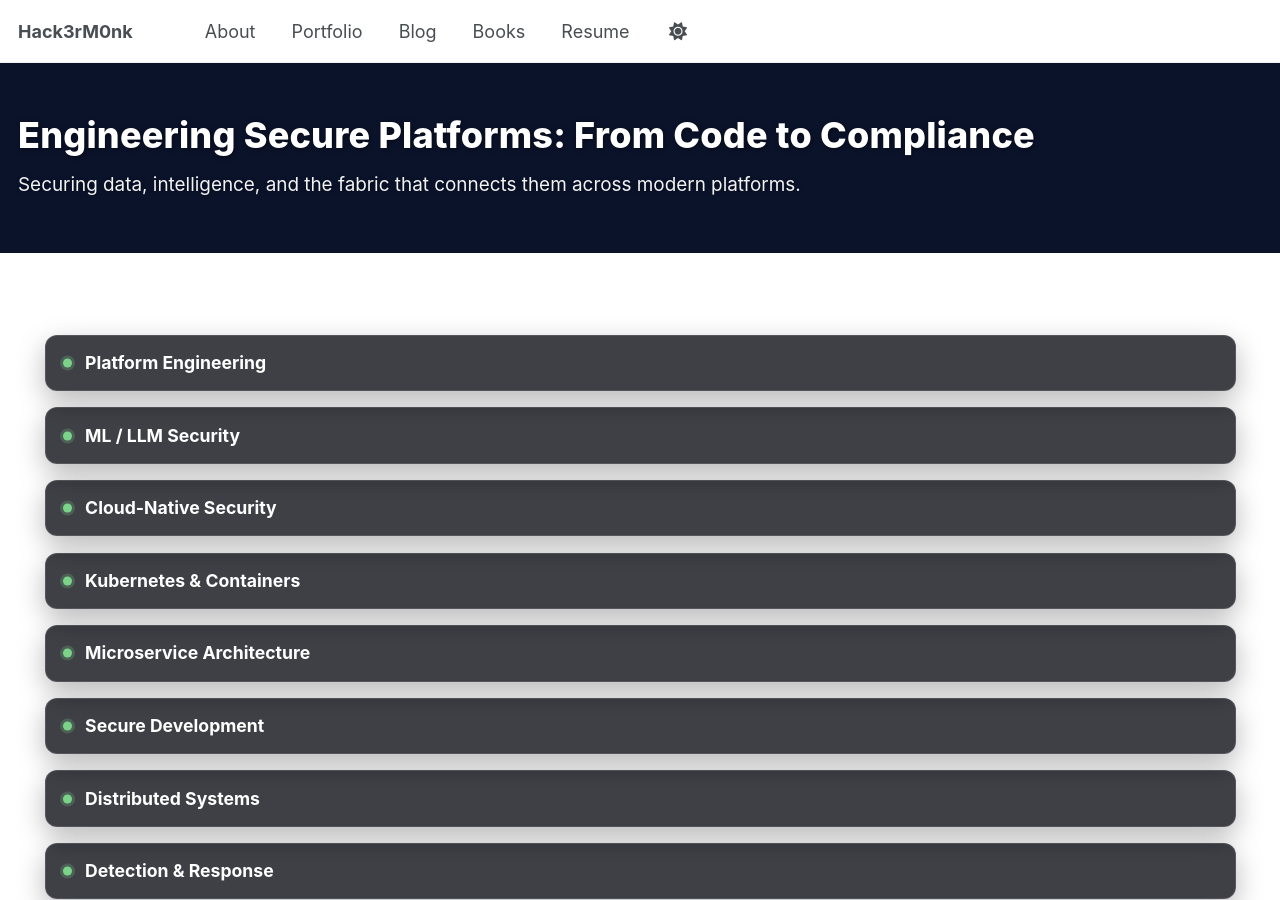
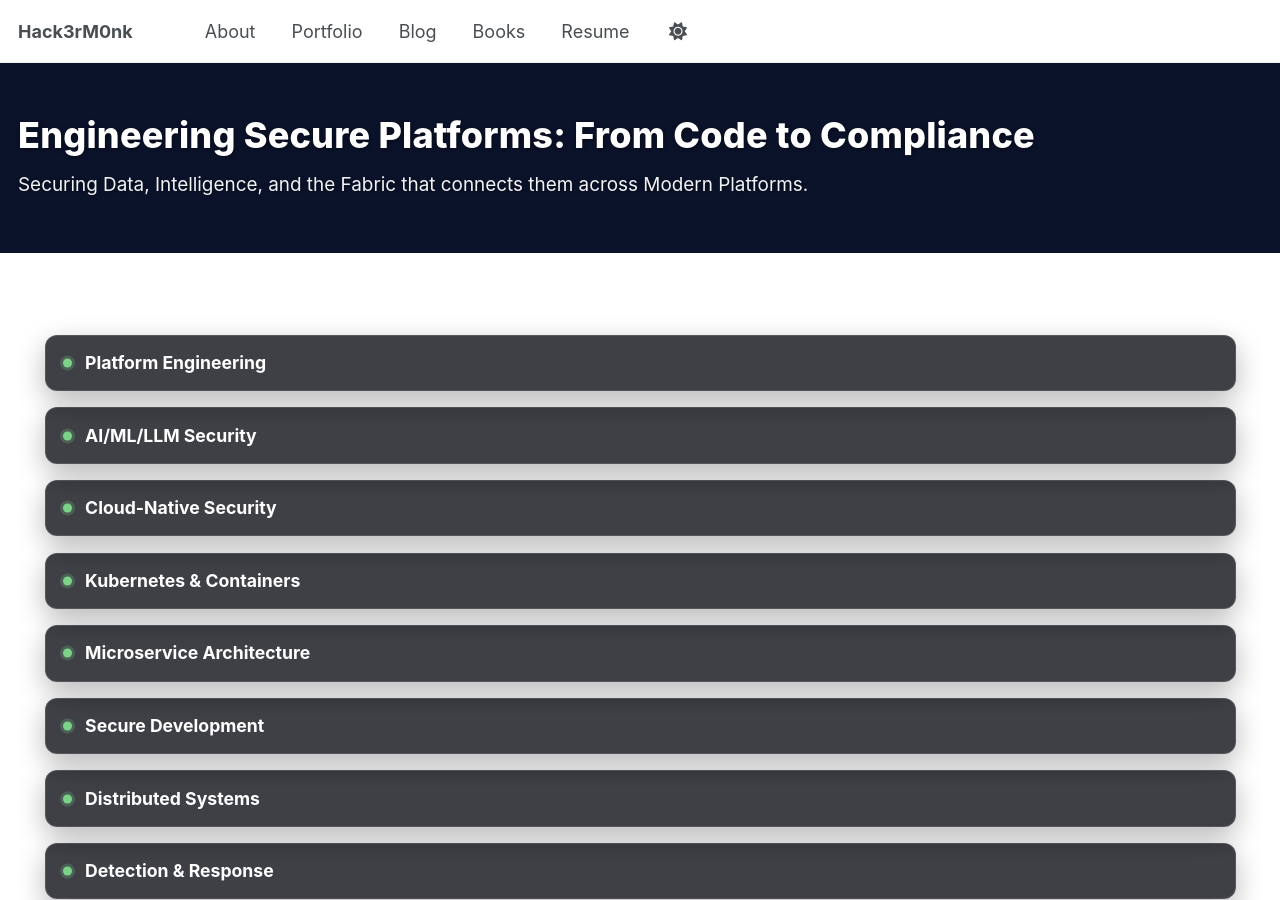
Before and after one commit to HackerM0nk/HackerM0nk.github.io, a Jekyll site: the page built from index.md, in a window 1280 px wide and 900 px high. Built offline with Jekyll 4.4.1, drawn with Linux system fonts in a browser that asks for light colours.

```diff
--- a/index.md
+++ b/index.md
@@ -7,14 +7,14 @@
   overlay_filter: "0.55"
   overlay_image: "{{ '/images/R.jpeg' | relative_url }}"
 excerpt: >
-  Securing data, intelligence, and the fabric that connects them across modern platforms.
+  Securing Data, Intelligence, and the Fabric that connects them across Modern Platforms.
 ---
 
 <div class="kicker">Security across code, cloud, and cognition</div>
 
 <div class="skills-cards" aria-label="Technical skills">
   <div class="skill-card">Platform Engineering</div>
-  <div class="skill-card">ML / LLM Security </div>
+  <div class="skill-card">AI/ML/LLM Security </div>
   <div class="skill-card">Cloud-Native Security</div>
   <div class="skill-card">Kubernetes & Containers</div>
   <div class="skill-card">Microservice Architecture</div>
```
